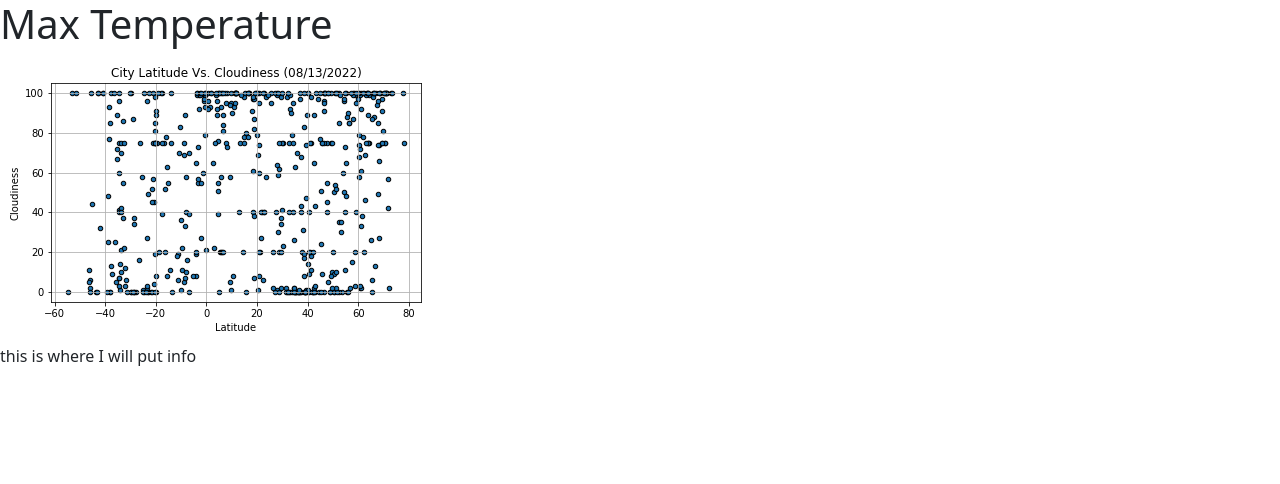
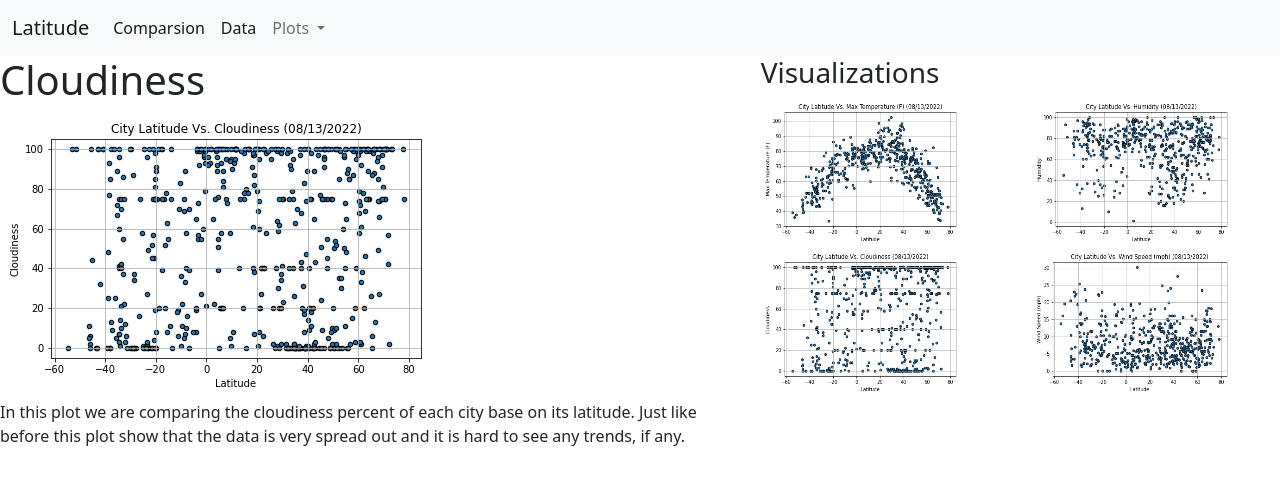
Before and after one commit to 17sarahstoffel/web-design-challenge, a plain HTML site: page visualizations/cloudiness.html in a window 1280 px wide. Drawn offline with nearby package versions, Linux system fonts and the light colour scheme.

Commit message:
Finished cloudiness.html

```diff
--- a/visualizations/cloudiness.html
+++ b/visualizations/cloudiness.html
@@ -17,20 +17,98 @@
 
 <body>
     <!-- Creating the NavBar -->
+    <nav class="navbar navbar-expand-lg bg-light">
+        <div class="container-fluid">
+          <a class="navbar-brand" href="../landing.html">Latitude</a>
+          <button class="navbar-toggler" type="button" data-bs-toggle="collapse" data-bs-target="#navbarSupportedContent" aria-controls="navbarSupportedContent" aria-expanded="false" aria-label="Toggle navigation">
+            <span class="navbar-toggler-icon"></span>
+          </button>
+          <div class="collapse navbar-collapse" id="navbarSupportedContent">
+            <ul class="navbar-nav me-auto mb-2 mb-lg-0">
+              <li class="nav-item">
+                <a class="nav-link active" aria-current="page" href="../comparison.html">Comparsion</a>
+              </li>
+              <li class="nav-item">
+                <a class="nav-link active" href="../data.html">Data</a>
+              </li>
+              <li class="nav-item dropdown">
+                <a class="nav-link dropdown-toggle" href="#" role="button" data-bs-toggle="dropdown" aria-expanded="false">
+                  Plots
+                </a>
+                <ul class="dropdown-menu">
+                  <li><a class="dropdown-item" href="max_temp.html">Max Temperature</a></li>
+                  <li><a class="dropdown-item" href="humidity.html">Humidity</a></li>
+                  <li><a class="dropdown-item" href="cloudiness.html">Cloudiness</a></li>
+                  <li><a class="dropdown-item" href="wind_speed.html">Wind Speed</a></li>
+                </ul>
+              </li>
+            </ul>
+          </div>
+        </div>
+      </nav>
 
-
-      <!-- adding the max temp image -->
+      <!-- adding the image -->
       <div class="content">
         <div class="row">
             <div class="col">
                 <div class="header">
-                    <h1>Max Temperature</h1>
+                    <h1>Cloudiness</h1>
                 </div>
                 <div class="content">
                     <img src="../assets/images/clouds_v_lat.png" alt="Cloudiness">
-                    <p>this is where I will put info</p>
+                    <p>In this plot we are comparing the cloudiness percent of each city base on its latitude. Just like before this plot show that the data is very spread out and it is hard to see any trends, if any.</p>
                 </div>
             </div>
+            <!-- Creating the sidebar -->
+      <div class="col-lg-5 col-md-12">
+        <div class="row">
+        <div class="col-md-12">
+          <h3>Visualizations</h3>
         </div>
-      </div>
+        </div>
+       <div class="row">
+
+        <div class="col-md-3">
+           <a href="max_temp.html">
+            <img src="../assets/images/temp_v_lat.png" width="200px" height="150px">
+          </a>
+        </div>
+        <div class="col-md-3"></div>
+
+        <div class="col-md-3">
+           <a href="humidity.html">
+            <img src="../assets/images/humidity_v_lat.png" width="200px" height="150px" >
+          </a>
+        </div>
+        <div class="col-md-3"></div>
+       </div>
+       <div class ="row">
+
+        <div class="col-md-3">
+          <a href="cloudiness.html">
+            <img src="../assets/images/clouds_v_lat.png" width="200px" height="150px">
+          </a>
+        </div>
+        <div class="col-md-3"></div>
+
+        <div class="col-md-3">
+          <a href="wind_speed.html">
+            <img src="../assets/images/wind_v_lat.png" width="200px" height="150px">
+          </a>
+        </div>
+        <div class="col-md-3"></div>
+        </div>
+       </div>
+    </div>
+    </div>
+
+    <!-- Import the Bootstrap JavaScript code -->
+  <script src="https://cdn.jsdelivr.net/npm/bootstrap@5.2.0/dist/js/bootstrap.bundle.min.js" integrity="sha384-A3rJD856KowSb7dwlZdYEkO39Gagi7vIsF0jrRAoQmDKKtQBHUuLZ9AsSv4jD4Xa" crossorigin="anonymous"></script>
+
+
 </body>
+
+
+
+
+</html>
```
Also changed, not shown: visualizations/humidity.html (+12 -8 lines).
